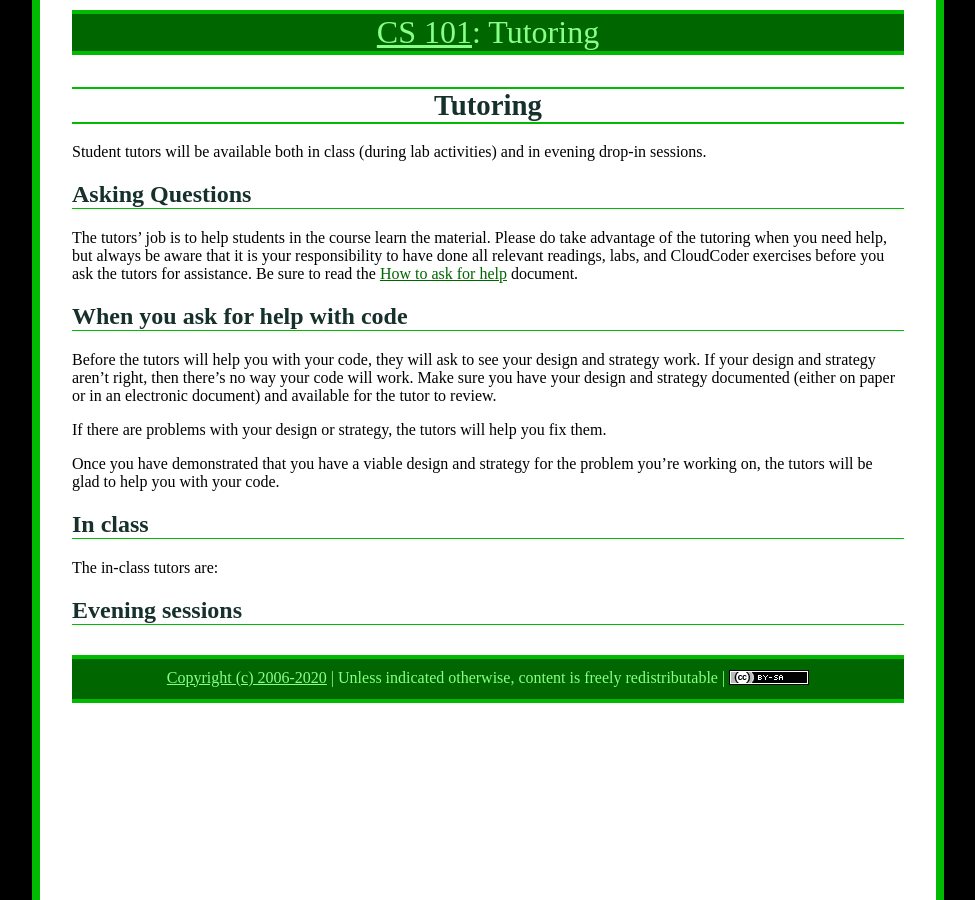
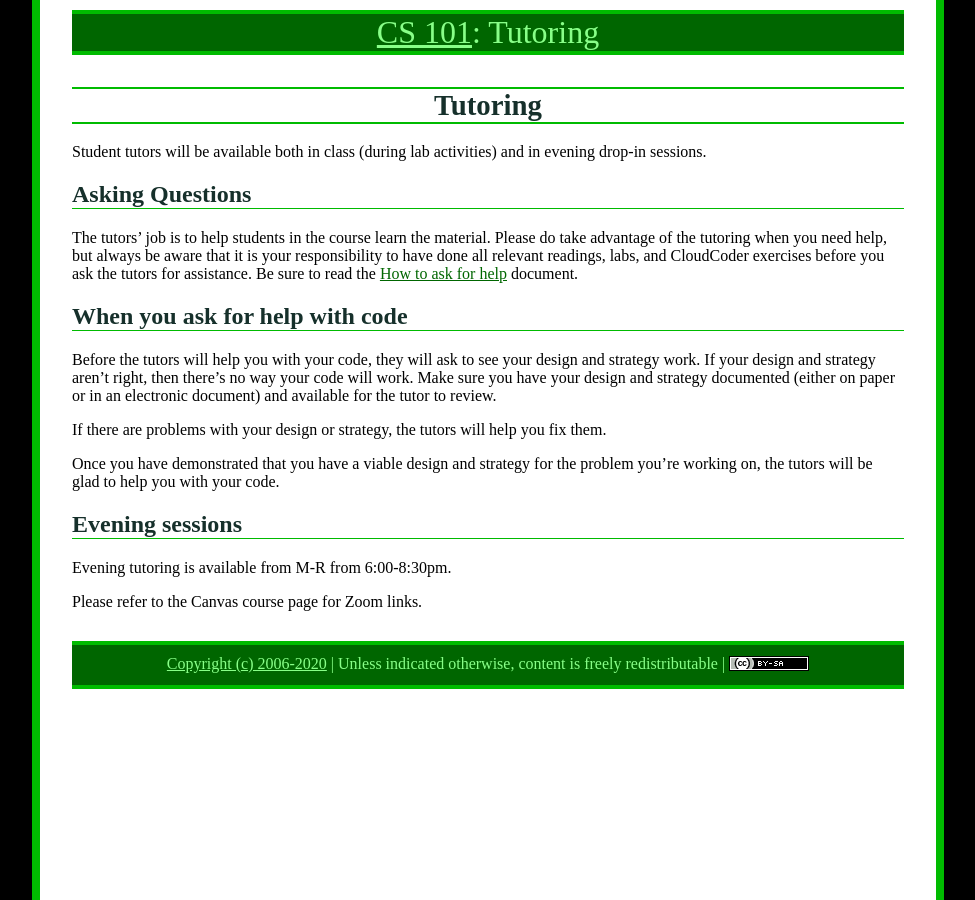
Before and after one commit to ycpcs/cs101-fall2020, a Jekyll site: the page built from tutoring.md, in a window 1280 px wide. Shown: the whole page, without its empty margins (152-1127 px from the left). Built offline with Jekyll 4.4.1, drawn with Linux system fonts in a browser that asks for light colours.

Commit message:
update tutor page
update tutor page

```diff
--- a/tutoring.md
+++ b/tutoring.md
@@ -19,17 +19,22 @@ If there are problems with your design or strategy, the tutors will help you fix
 
 Once you have demonstrated that you have a viable design and strategy for the problem you're working on, the tutors will be glad to help you with your code.
 
+<!--
 ## In class
 
 The in-class tutors are:
 
-<!--
+
 * Section 101 (8:45-9:15): Alyssa McDevitt (T), Jason Constantine (R)
 * Section 102 (10:15-10:45): Rob Politi (T), Jason Constantine (R)
 * Section 103 (11:45-12:15): Andrew Georgiou (T), Mikayla Trost (R)
 -->
 
 ## Evening sessions
+
+Evening tutoring is available from M-R from 6:00-8:30pm.
+
+Please refer to the Canvas course page for Zoom links.
 
 <!--
 Monday - Thursday evening drop-in hours are 6:00-8:30 PM, in KEC 119.
```
